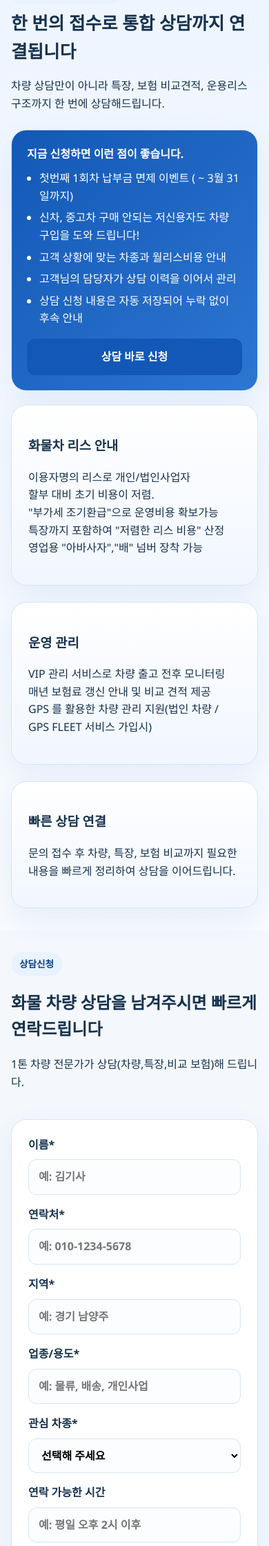
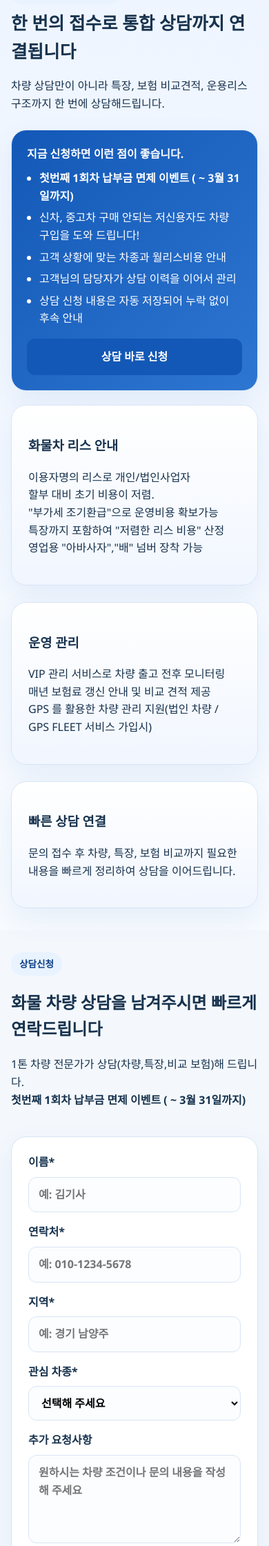
Before and after one commit to sujinchoo/Promotion_Truck_Platform, a Flask app: page /mobile in a window 390 px wide. Shown: the part 851-3093 px from the top of the page at 69% size. Run offline with Flask 3, Linux system fonts and the light colour scheme.

Commit message:
Remove business/contact-time fields and highlight mobile promotion

```diff
--- a/app.py
+++ b/app.py
@@ -35,9 +35,7 @@ LEAD_COLUMNS = {
     "name": "VARCHAR(100)",
     "phone": "VARCHAR(30)",
     "region": "VARCHAR(100)",
-    "business_type": "VARCHAR(100)",
     "vehicle_type": "VARCHAR(100)",
-    "contact_time": "VARCHAR(100)",
     "message": "TEXT",
     "status": "VARCHAR(50) DEFAULT '신규' NOT NULL",
     "utm_source": "VARCHAR(100)",
@@ -47,7 +45,7 @@ LEAD_COLUMNS = {
     "ip_address": "VARCHAR(64)",
     "agreement": "BOOLEAN DEFAULT FALSE NOT NULL",
 }
-REQUIRED_FIELDS = ["name", "phone", "region", "business_type", "vehicle_type"]
+REQUIRED_FIELDS = ["name", "phone", "region", "vehicle_type"]
 MOBILE_VEHICLE_OPTIONS = [
     "1톤 내장탑",
     "1톤 냉동탑차",
@@ -57,7 +55,7 @@ MOBILE_VEHICLE_OPTIONS = [
 ]
 
 
-def drop_budget_column_if_present():
+def drop_deprecated_columns_if_present():
     with app.app_context():
         try:
             inspector = inspect(db.engine)
@@ -65,14 +63,15 @@ def drop_budget_column_if_present():
                 return
 
             existing_columns = {column["name"] for column in inspector.get_columns("leads")}
-            if "budget" not in existing_columns:
-                return
+            deprecated_columns = ["budget", "business_type", "contact_time"]
+            for column_name in deprecated_columns:
+                if column_name in existing_columns:
+                    db.session.execute(text(f"ALTER TABLE leads DROP COLUMN {column_name}"))
 
-            db.session.execute(text("ALTER TABLE leads DROP COLUMN budget"))
             db.session.commit()
         except SQLAlchemyError:
             db.session.rollback()
-            app.logger.warning("Budget column drop skipped because the database connection is unavailable.")
+            app.logger.warning("Deprecated column drop skipped because the database connection is unavailable.")
 
 
 def ensure_database_schema():
@@ -97,7 +96,7 @@ def ensure_database_schema():
 
 
 ensure_database_schema()
-drop_budget_column_if_present()
+drop_deprecated_columns_if_present()
 
 
 @app.context_processor
@@ -168,9 +167,7 @@ def create_lead():
         name=form_data["name"],
         phone=form_data["phone"],
         region=form_data["region"],
-        business_type=form_data["business_type"],
         vehicle_type=form_data["vehicle_type"],
-        contact_time=request.form.get("contact_time", "").strip(),
         message=request.form.get("message", "").strip(),
         status="신규",
         utm_source=request.form.get("utm_source", "").strip(),
@@ -230,9 +227,7 @@ def admin():
                 Lead.name,
                 Lead.phone,
                 Lead.region,
-                Lead.business_type,
                 Lead.vehicle_type,
-                Lead.contact_time,
                 Lead.utm_source,
                 Lead.utm_campaign,
                 Lead.agreement,
--- a/models.py
+++ b/models.py
@@ -20,9 +20,7 @@ class Lead(db.Model):
     name = db.Column(db.String(100), nullable=False)
     phone = db.Column(db.String(30), nullable=False)
     region = db.Column(db.String(100), nullable=False)
-    business_type = db.Column(db.String(100), nullable=False)
     vehicle_type = db.Column(db.String(100), nullable=False)
-    contact_time = db.Column(db.String(100), nullable=True)
     message = db.Column(db.Text, nullable=True)
     status = db.Column(db.String(50), default="신규", nullable=False)
     utm_source = db.Column(db.String(100), nullable=True)
@@ -40,9 +38,7 @@ class Lead(db.Model):
             "name": self.name,
             "phone": self.phone,
             "region": self.region,
-            "business_type": self.business_type,
             "vehicle_type": self.vehicle_type,
-            "contact_time": self.contact_time,
             "message": self.message,
             "status": self.status,
             "utm_source": self.utm_source,
--- a/telegram_service.py
+++ b/telegram_service.py
@@ -62,9 +62,7 @@ class TelegramNotifier:
                 f"👤 이름: {lead.name}",
                 f"📞 연락처: {lead.phone}",
                 f"📍 지역: {lead.region}",
-                f"🏢 업종/용도: {lead.business_type}",
                 f"🚛 관심차종: {lead.vehicle_type}",
-                f"🕒 연락 가능 시간: {lead.contact_time or '-'}",
                 f"🌐 랜딩 페이지: {lead.landing_page}",
                 f"📝 요청사항: {safe_message}",
                 "",
--- a/templates/admin.html
+++ b/templates/admin.html
@@ -28,10 +28,8 @@
                         <th>이름</th>
                         <th>연락처</th>
                         <th>지역</th>
-                        <th>업종</th>
                         <th>차종</th>
                         <th>상태</th>
-                        <th>연락시간</th>
                         <th>유입</th>
                         <th>동의</th>
                         <th>메모</th>
@@ -46,7 +44,6 @@
                         <td>{{ lead.name }}</td>
                         <td>{{ lead.phone }}</td>
                         <td>{{ lead.region }}</td>
-                        <td>{{ lead.business_type }}</td>
                         <td>{{ lead.vehicle_type }}</td>
                         <td>
                             <select
@@ -59,7 +56,6 @@
                                 {% endfor %}
                             </select>
                         </td>
-                        <td>{{ lead.contact_time or '-' }}</td>
                         <td>{{ lead.utm_source or '-' }}/{{ lead.utm_campaign or '-' }}</td>
                         <td>{{ '동의' if lead.agreement else '미동의' }}</td>
                         <td>{{ lead.message or '-' }}</td>
@@ -69,7 +65,7 @@
                     </tr>
                     {% else %}
                     <tr>
-                        <td colspan="13" class="empty">아직 접수된 리드가 없습니다.</td>
+                        <td colspan="11" class="empty">아직 접수된 리드가 없습니다.</td>
                     </tr>
                     {% endfor %}
                 </tbody>
--- a/templates/mobile.html
+++ b/templates/mobile.html
@@ -27,7 +27,7 @@
             <div>
                 <strong>지금 신청하면 이런 점이 좋습니다.</strong>
                 <ul>
-                    <li>첫번째 1회차 납부금 면제 이벤트 ( ~ 3월 31일까지)</li>
+                    <li><strong>첫번째 1회차 납부금 면제 이벤트 ( ~ 3월 31일까지)</strong></li>
                     <li>신차, 중고차 구매 안되는 저신용자도 차량 구입을 도와 드립니다!</li>
                     <li>고객 상황에 맞는 차종과 월리스비용 안내</li>
                     <li>고객님의 담당자가 상담 이력을 이어서 관리</li>
@@ -64,7 +64,7 @@
         <div>
             <span class="eyebrow">상담신청</span>
             <h2>화물 차량 상담을 남겨주시면 빠르게 연락드립니다</h2>
-            <p>1톤 차량 전문가가 상담(차량,특장,비교 보험)해 드립니다.</p>
+            <p>1톤 차량 전문가가 상담(차량,특장,비교 보험)해 드립니다.<br><strong>첫번째 1회차 납부금 면제 이벤트 ( ~ 3월 31일까지)</strong></p>
         </div>
         {% with landing_page='mobile_ad' %}
             {% include "partials/consult_form.html" %}
--- a/templates/partials/consult_form.html
+++ b/templates/partials/consult_form.html
@@ -13,9 +13,6 @@
     <label>지역*
         <input type="text" name="region" placeholder="예: 경기 남양주" required>
     </label>
-    <label>업종/용도*
-        <input type="text" name="business_type" placeholder="예: 물류, 배송, 개인사업" required>
-    </label>
     <label>관심 차종*
         <select name="vehicle_type" required>
             <option value="">선택해 주세요</option>
@@ -23,9 +20,6 @@
             <option value="{{ option }}">{{ option }}</option>
             {% endfor %}
         </select>
-    </label>
-    <label>연락 가능한 시간
-        <input type="text" name="contact_time" placeholder="예: 평일 오후 2시 이후">
     </label>
     <label>추가 요청사항
         <textarea name="message" rows="4" placeholder="원하시는 차량 조건이나 문의 내용을 작성해 주세요"></textarea>
--- a/templates/privacy.html
+++ b/templates/privacy.html
@@ -13,8 +13,8 @@
             <p>TruckLead는 씨앤제이컴퍼니를 통한 차량 상담, 특장 상담, 보험 비교견적 및 후속 고객 응대를 위해 개인정보를 처리합니다. 입력된 정보는 상담 접수, 상담 이력 관리, 문의 대응, 서비스 운영 기록 확인에만 사용됩니다.</p>
 
             <h2>2. 처리하는 개인정보 항목</h2>
-            <p>필수항목: 이름, 연락처, 지역, 업종/용도, 관심 차종</p>
-            <p>선택항목: 예산, 연락 가능한 시간, 추가 요청사항</p>
+            <p>필수항목: 이름, 연락처, 지역, 관심 차종</p>
+            <p>선택항목: 추가 요청사항</p>
             <p>자동수집항목: 접속 IP, 유입 경로(UTM), 리퍼러, 접수 시각</p>
 
             <h2>3. 개인정보의 처리 및 보유 기간</h2>
--- a/templates/privacy_consent.html
+++ b/templates/privacy_consent.html
@@ -9,7 +9,7 @@
             <p>TruckLead 상담 신청은 씨앤제이컴퍼니를 통하여 진행되며, 접수된 정보는 동일한 회사 직원이 상담을 이어서 진행할 수 있도록 자동 저장·관리됩니다.</p>
 
             <h2>수집 항목</h2>
-            <p>이름, 연락처, 지역, 업종/용도, 관심 차종, 예산, 연락 가능한 시간, 추가 요청사항, 접속기록</p>
+            <p>이름, 연락처, 지역, 관심 차종, 추가 요청사항, 접속기록</p>
 
             <h2>이용 목적</h2>
             <ul>
```
Also changed, not shown: README.md.
